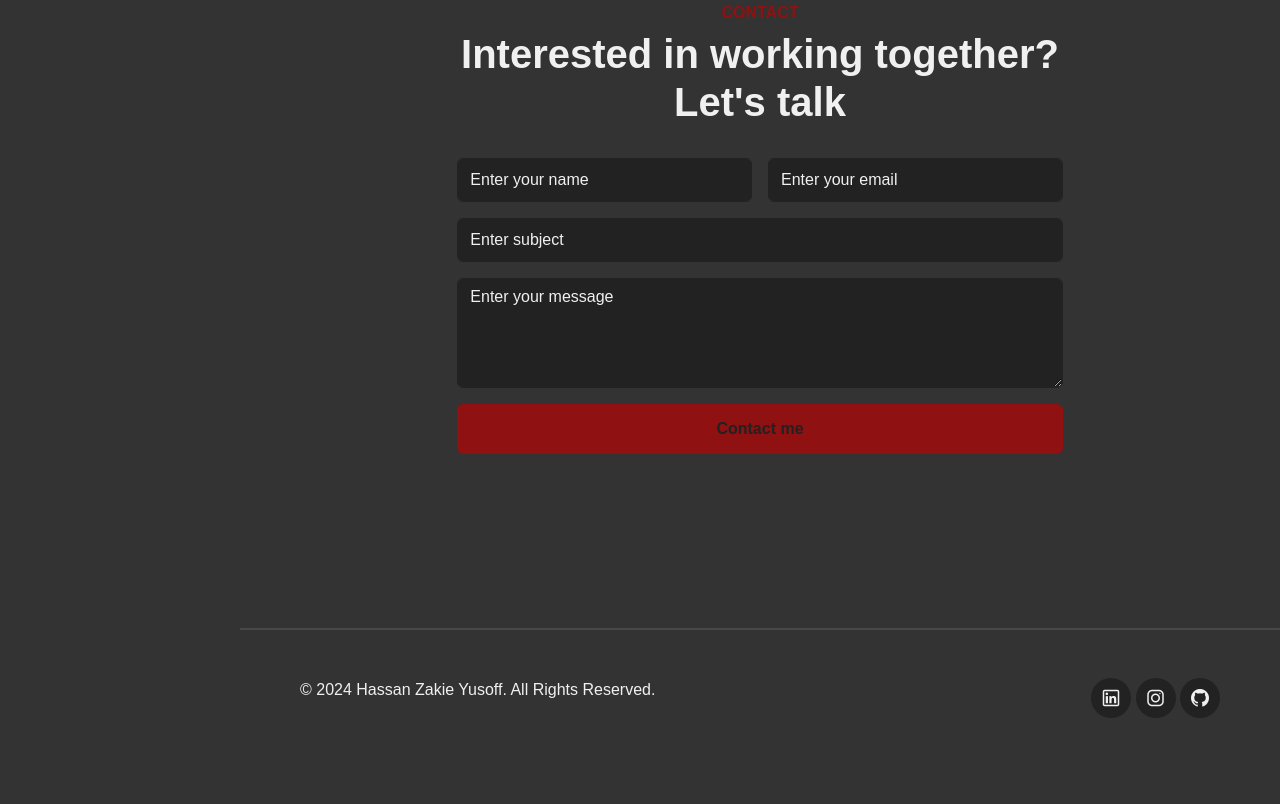
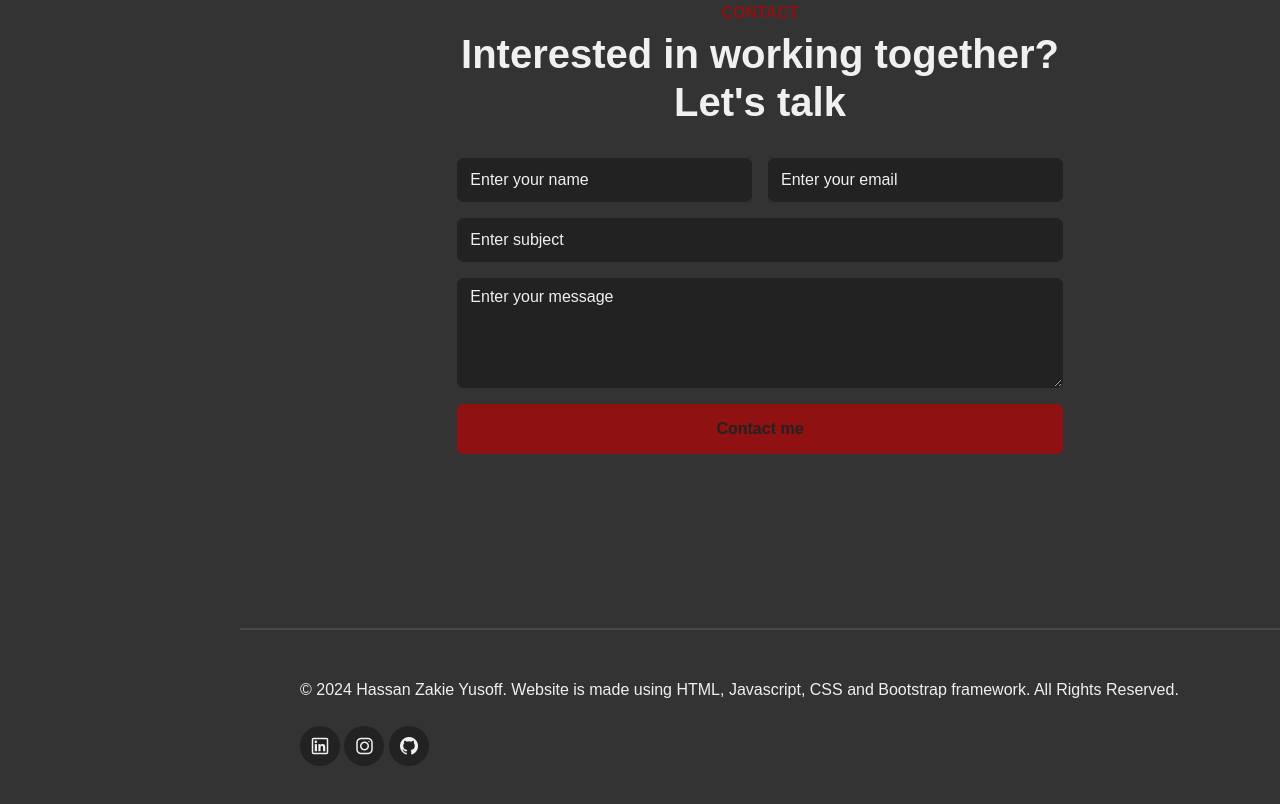
Before and after one commit to HassanZakie75/HassanZakie75.github.io, a plain HTML site: page index.html in a window 1280 px wide. Shown: the part 7544-8348 px from the top of the page. Before the commit the page ends 8310 px from the top, so only its background shows below. Drawn offline with nearby package versions, Linux system fonts and the light colour scheme; a web font is replaced by a local one.

Commit message:
Update index.html

```diff
--- a/index.html
+++ b/index.html
@@ -605,7 +605,7 @@
           <div class="container">
             <div class="row gy-4 justify-content-between">
               <div class="col-auto">
-                <p class="mb-0">© 2024 Hassan Zakie Yusoff. All Rights Reserved.</p>
+                <p class="mb-0">© 2024 Hassan Zakie Yusoff. Website is made using HTML, Javascript, CSS and Bootstrap framework. All Rights Reserved.</p>
               </div>
               <div class="col-auto">
                 <div class="social-icons">
```
